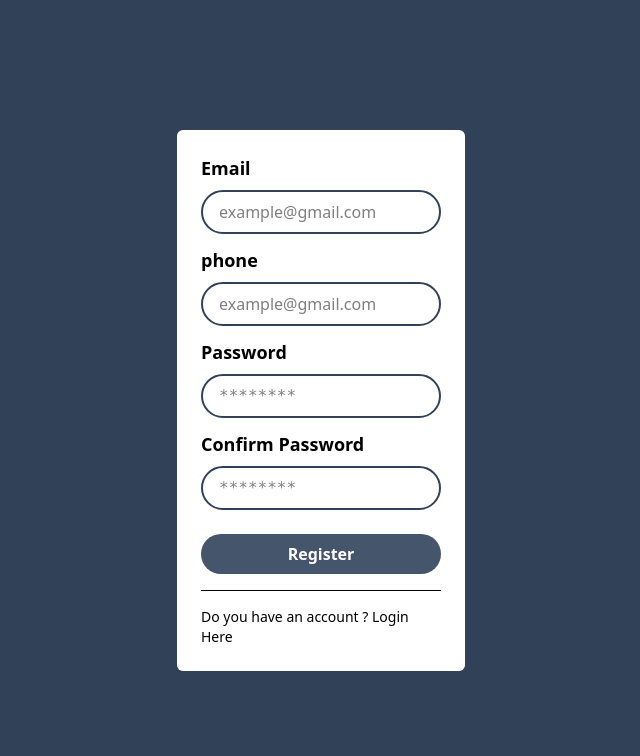
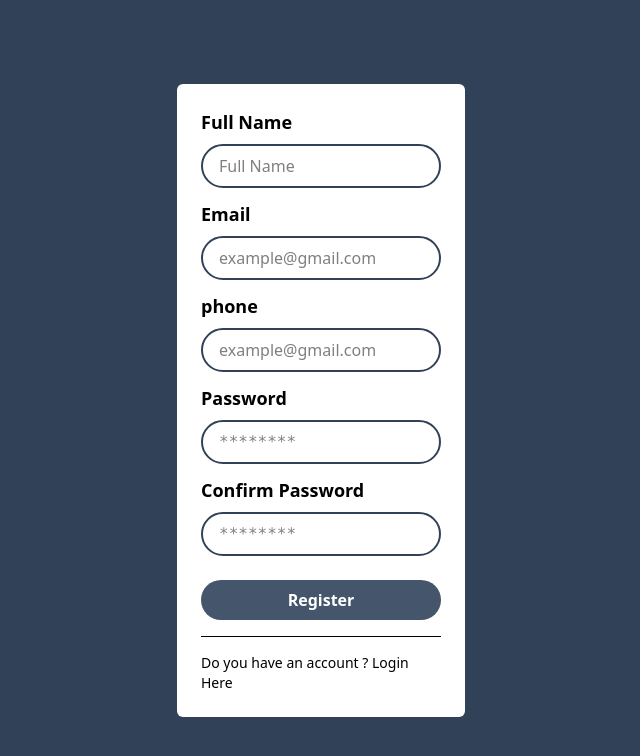
Before and after one commit to TainSiddik/Online-Shop, a Next.js app: page /auth/register in a window 1280 px wide. Shown: the top 756 px of the page, without its empty margins (319-959 px from the left). Built offline with nearby package versions, Linux system fonts and the light colour scheme.

Commit message:
fixing register page

```diff
--- a/app/auth/register/page.jsx
+++ b/app/auth/register/page.jsx
@@ -5,7 +5,18 @@ function RegisterPage() {
     <div className="login h-screen bg-slate-700 flex justify-center items-center">
       <div className="form w-72 bg-white rounded-md px-6 py-6">
         <form action="">
-          <div className="email">
+          <div className="name">
+            <label htmlFor="name" className="font-semibold text-lg">
+              Full Name
+            </label>
+            <input
+              type="name"
+              id="name"
+              className="w-full border-2 border-slate-700 px-4 py-2 mt-2 rounded-full focus:outline-none"
+              placeholder="Full Name"
+            />
+          </div>
+          <div className="email mt-3">
             <label htmlFor="email" className="font-semibold text-lg">
               Email
             </label>
```
